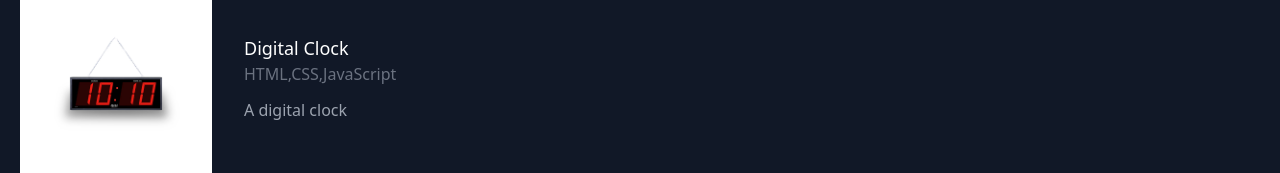
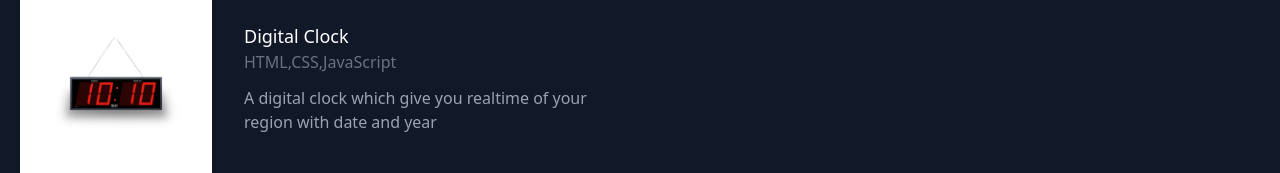
Before and after one commit to devansh-cpp/Devfolio.github.io, a plain HTML site: page index.html in a window 1280 px wide. Shown: the part 1468-1641 px from the top of the page. Drawn offline with nearby package versions, Linux system fonts and the light colour scheme.

Commit message:
Update index.html

```diff
--- a/index.html
+++ b/index.html
@@ -92,7 +92,7 @@
                   <h2 class="title-font font-medium text-lg text-white">Digital Clock</h2>
                 </a>
                   <h3 class="text-gray-500 mb-3">HTML,CSS,JavaScript</h3>
-                  <p class="mb-4">A digital clock </p>
+                  <p class="mb-4">A digital clock which give you realtime of your region with date and year  </p>
                 </div>
               </div>
             </div>
```
